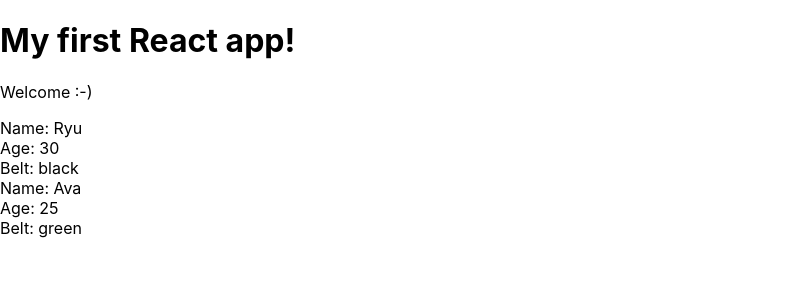
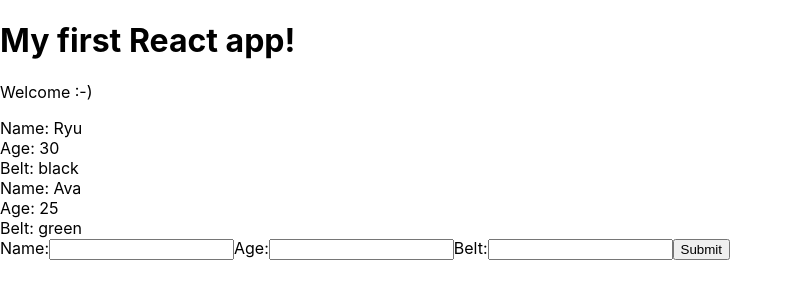
Before and after one commit to avacallery/react-apps, a React (Create React App) app in the folder myapp/: page / in a window 1280 px wide. Shown: the top 300 px of the page, without its empty margins (0-793 px from the left). Built offline with nearby package versions, Linux system fonts and the light colour scheme.

Commit message:
forms revisited / functions onChange and onSubmit

```diff
--- /dev/null
+++ b/myapp/src/AddNinja.js
@@ -0,0 +1,35 @@
+import React, { Component } from 'react'
+
+class AddNinja extends Component {
+    state = {
+        name: null,
+        age: null,
+        belt: null
+    }
+    handleChange = (e) => {
+        this.setState({
+            [e.target.id]: e.target.value
+        })
+    }
+    handleSubmit = (e) => {
+        e.preventDefault();
+        console.log(this.state);
+    }
+    render() {
+        return (
+            <div>
+                <form onSubmit={this.handleSubmit}>
+                    <label htmlFor="name">Name:</label>
+                    <input type="text" id="name" onChange={this.handleChange} />
+                    <label htmlFor="name">Age:</label>
+                    <input type="text" id="age" onChange={this.handleChange} />
+                    <label htmlFor="name">Belt:</label>
+                    <input type="text" id="belt" onChange={this.handleChange} />
+                    <button>Submit</button>
+                </form>
+            </div>
+        )
+    }
+}
+
+export default AddNinja
--- a/myapp/src/App.js
+++ b/myapp/src/App.js
@@ -1,5 +1,6 @@
 import React, { Component } from 'react';
 import Ninjas from './Ninjas';
+import AddNinja from './AddNinja';
 
 //root component that sits at the top of the tree
 //parent component
@@ -17,6 +18,7 @@
         <h1>My first React app!</h1>
         <p>Welcome :-)</p>
         <Ninjas ninjas={this.state.ninjas} />
+        <AddNinja />
       </div>
     );
   }
```
Also changed, not shown: 1 other file (tests, documents, lock files or other folders).
